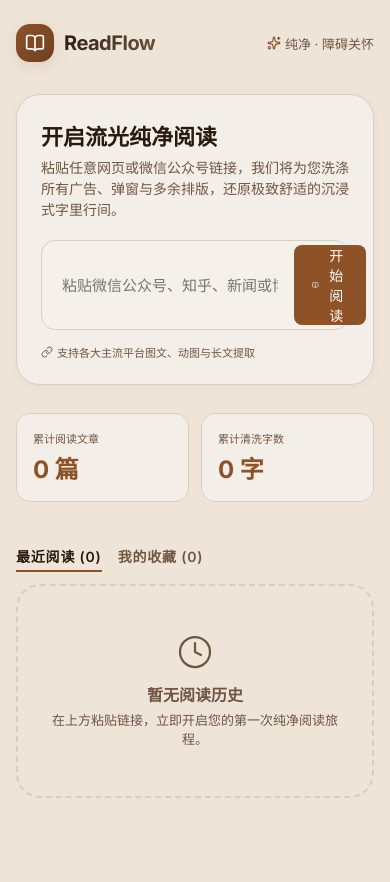
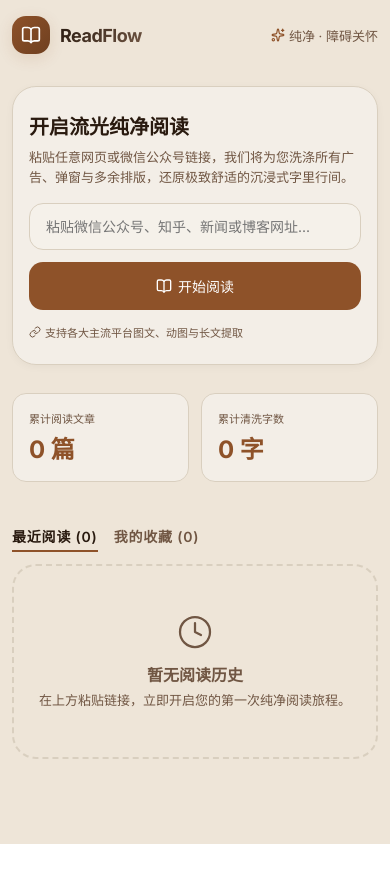
Before and after one commit to XYS-DEL/ReadFlow, a React (Vite) app: page / in a window 390 px wide. Shown: the top 882 px of the page. After the commit the page ends 844 px from the top, so only its background shows below. Built offline with nearby package versions, Linux system fonts and the light colour scheme.

Commit message:
fix: implement mobile responsive layout stack, prevent TTS unmount crash, and intercept Android back button

```diff
--- a/package.json
+++ b/package.json
@@ -11,6 +11,7 @@
   },
   "dependencies": {
     "@capacitor/android": "^8.3.4",
+    "@capacitor/app": "^8.1.0",
     "@capacitor/cli": "^8.3.4",
     "@capacitor/core": "^8.3.4",
     "@mozilla/readability": "^0.6.0",
--- a/src/App.jsx
+++ b/src/App.jsx
@@ -4,6 +4,7 @@ import Dashboard from './components/Dashboard';
 import ReaderView from './components/ReaderView';
 import SkeletonView from './components/SkeletonView';
 import { Clipboard, Sparkles, BookOpen, AlertCircle } from 'lucide-react';
+import { App as CapacitorApp } from '@capacitor/app';
 
 export default function App() {
   const [history, setHistory] = useState([]);
@@ -63,6 +64,35 @@ export default function App() {
       }
     };
   }, []);
+
+  // 1.1 监听 Android 系统物理返回键，防止直接退出应用，提升原生级操作流畅度
+  useEffect(() => {
+    let backListener = null;
+
+    const setupBackListener = async () => {
+      try {
+        backListener = await CapacitorApp.addListener('backButton', () => {
+          // 如果当前处于 ReaderView 阅读器界面 (activeArticle 有值)，拦截返回键并返回 Dashboard 主页
+          if (activeArticle) {
+            setActiveArticle(null);
+          } else {
+            // 如果已经在主页，则安全退出应用
+            CapacitorApp.exitApp();
+          }
+        });
+      } catch (err) {
+        console.log('App backButton listener is only active on native platforms.', err);
+      }
+    };
+
+    setupBackListener();
+
+    return () => {
+      if (backListener) {
+        backListener.remove();
+      }
+    };
+  }, [activeArticle]);
 
   // 2. 主题持久化
   useEffect(() => {
--- a/src/components/ReaderView.jsx
+++ b/src/components/ReaderView.jsx
@@ -30,7 +30,7 @@ export default function ReaderView({ article, theme, setTheme, onBack }) {
   const [paragraphs, setParagraphs] = useState([]);
 
   const contentRef = useRef(null);
-  const synthRef = useRef(window.speechSynthesis);
+  const synthRef = useRef(typeof window !== 'undefined' ? window.speechSynthesis : null);
   const utteranceRef = useRef(null);
 
   // 从本地存储读取用户排版习惯
@@ -104,6 +104,10 @@ export default function ReaderView({ article, theme, setTheme, onBack }) {
   // ==========================================================================
 
   const startTts = (startIndex = 0) => {
+    if (!synthRef.current) {
+      alert('您的系统或设备暂不支持语音合成朗读（TTS）功能。');
+      return;
+    }
     if (paragraphs.length === 0) return;
     stopTts(); // 确保先停止之前的
 
@@ -113,6 +117,7 @@ export default function ReaderView({ article, theme, setTheme, onBack }) {
   };
 
   const playParagraph = (index) => {
+    if (!synthRef.current) return;
     if (index < 0 || index >= paragraphs.length) {
       stopTts();
       return;
@@ -120,6 +125,7 @@ export default function ReaderView({ article, theme, setTheme, onBack }) {
 
     setActiveParagraphIndex(index);
 
+    try {
       // 实例化 SpeechSynthesisUtterance
       const utterance = new SpeechSynthesisUtterance(paragraphs[index]);
       utteranceRef.current = utterance;
@@ -143,16 +149,27 @@ export default function ReaderView({ article, theme, setTheme, onBack }) {
       };
 
       synthRef.current.speak(utterance);
+    } catch (err) {
+      console.error('TTS Speak failed:', err);
+      stopTts();
+    }
   };
 
   const pauseTts = () => {
+    if (!synthRef.current) return;
+    try {
       if (synthRef.current.speaking && !synthRef.current.paused) {
         synthRef.current.pause();
         setIsTtsPaused(true);
       }
+    } catch (err) {
+      console.error('TTS Pause failed:', err);
+    }
   };
 
   const resumeTts = () => {
+    if (!synthRef.current) return;
+    try {
       if (synthRef.current.paused) {
         synthRef.current.resume();
         setIsTtsPaused(false);
@@ -160,10 +177,18 @@ export default function ReaderView({ article, theme, setTheme, onBack }) {
         // 预防异常的 resume 兜底
         startTts(activeParagraphIndex >= 0 ? activeParagraphIndex : 0);
       }
+    } catch (err) {
+      console.error('TTS Resume failed:', err);
+    }
   };
 
   const stopTts = () => {
+    if (!synthRef.current) return;
+    try {
       synthRef.current.cancel();
+    } catch (err) {
+      console.error('TTS Cancel failed:', err);
+    }
     setIsTtsPlaying(false);
     setIsTtsPaused(false);
     setActiveParagraphIndex(-1);
@@ -171,15 +196,25 @@ export default function ReaderView({ article, theme, setTheme, onBack }) {
   };
 
   const nextParagraph = () => {
+    if (!synthRef.current) return;
     if (activeParagraphIndex < paragraphs.length - 1) {
+      try {
         synthRef.current.cancel();
+      } catch (err) {
+        console.error('TTS Cancel failed:', err);
+      }
       playParagraph(activeParagraphIndex + 1);
     }
   };
 
   const prevParagraph = () => {
+    if (!synthRef.current) return;
     if (activeParagraphIndex > 0) {
+      try {
         synthRef.current.cancel();
+      } catch (err) {
+        console.error('TTS Cancel failed:', err);
+      }
       playParagraph(activeParagraphIndex - 1);
     }
   };
@@ -187,9 +222,14 @@ export default function ReaderView({ article, theme, setTheme, onBack }) {
   // 监听语速变化
   const handleSpeedChange = (newSpeed) => {
     setTtsSpeed(newSpeed);
+    if (!synthRef.current) return;
     if (isTtsPlaying && !isTtsPaused) {
+      try {
         // 语速变化需要重新启动当前段落才能生效
         synthRef.current.cancel();
+      } catch (err) {
+        console.error('TTS Cancel failed:', err);
+      }
       playParagraph(activeParagraphIndex);
     }
   };
--- a/src/index.css
+++ b/src/index.css
@@ -1045,3 +1045,64 @@ body {
 .reader-body tr:hover {
   background-color: var(--primary-glow);
 }
+
+/* ==========================================================================
+   12. 移动端响应式与视口微调 (Mobile Responsiveness)
+   ========================================================================== */
+
+@media (max-width: 600px) {
+  .app-container {
+    padding: 16px 12px;
+  }
+
+  .dashboard-card {
+    padding: 24px 16px;
+  }
+
+  .welcome-title {
+    font-size: 20px;
+    margin-bottom: 8px;
+  }
+
+  .welcome-desc {
+    font-size: 13px;
+    margin-bottom: 16px;
+  }
+
+  .input-group {
+    flex-direction: column;
+    background: transparent;
+    border: none;
+    padding: 0;
+    gap: 12px;
+    box-shadow: none !important;
+  }
+
+  .input-field {
+    background: var(--bg-input);
+    border: 1px solid var(--border-color);
+    border-radius: var(--border-radius-md);
+    width: 100%;
+    padding: 14px 16px;
+    transition: var(--transition-fast);
+    font-size: 14px;
+  }
+
+  .input-field:focus {
+    border-color: var(--primary);
+    box-shadow: 0 0 0 3px var(--primary-glow);
+  }
+
+  .btn-primary {
+    width: 100%;
+    justify-content: center;
+    padding: 14px 20px;
+    border-radius: var(--border-radius-md);
+    font-size: 14px;
+    height: 48px; /* 保证高度合适 */
+  }
+
+  .logo-text {
+    font-size: 18px;
+  }
+}
```
Also changed, not shown: 4 other files (tests, documents, lock files or other folders). Lines whose indentation alone changed are shown as unchanged.
